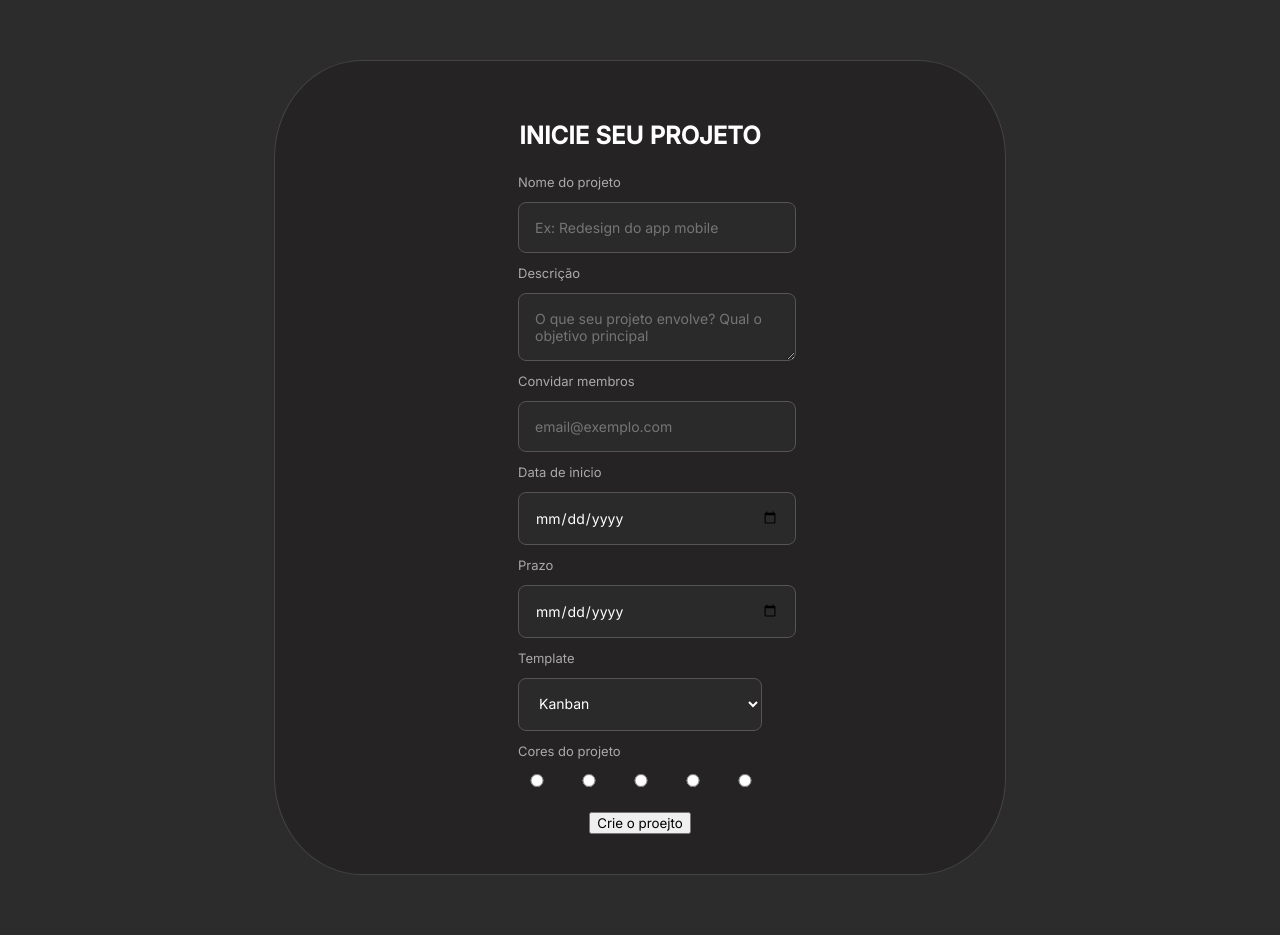
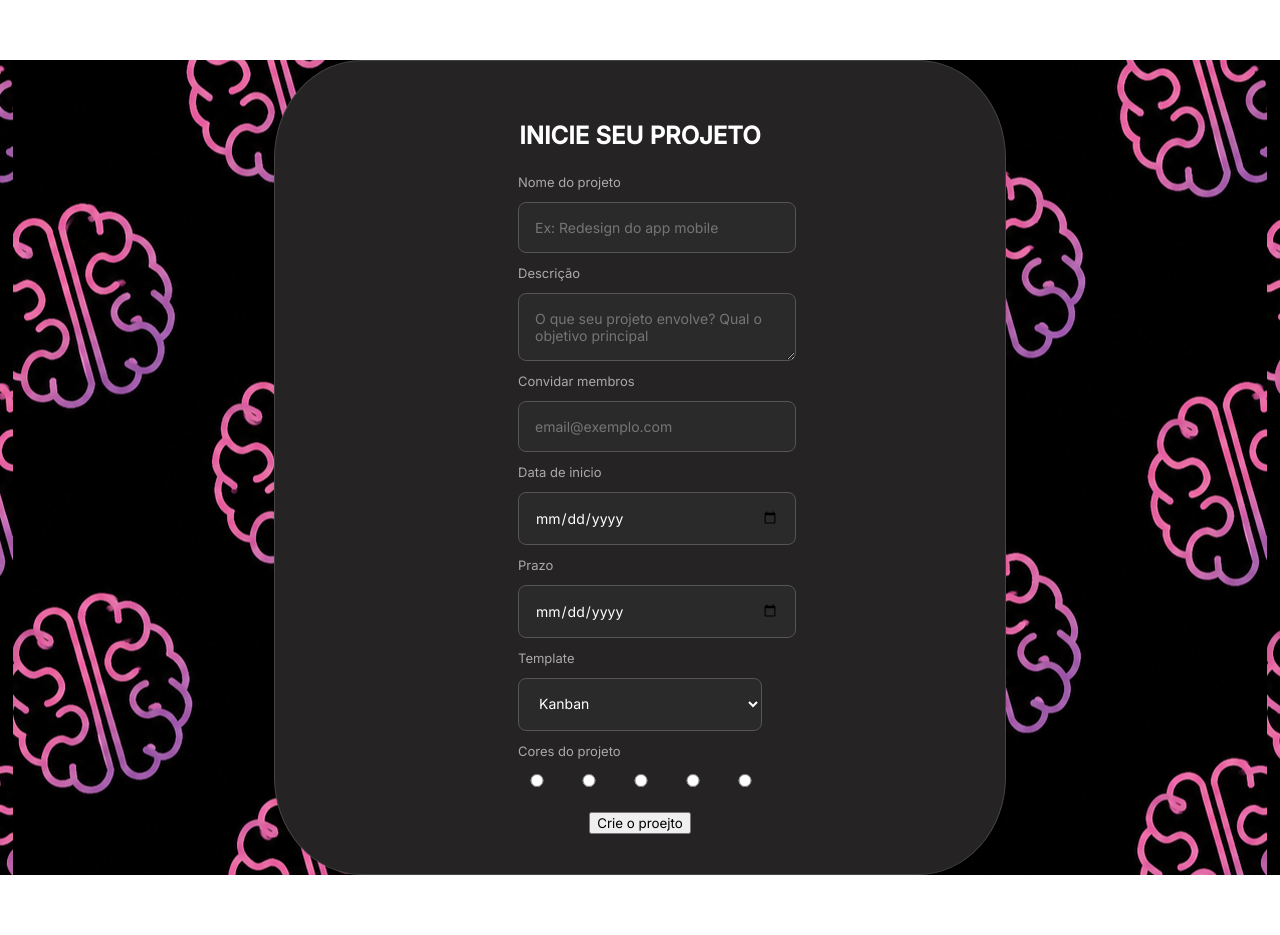
Before and after one commit to ShogunLTDA-Enterprise/NeuroCore, a Flask app: page / in a window 1280 px wide. Run offline with Flask 3, Linux system fonts and the light colour scheme.

Commit message:
coisas que vou tirar só pra pd dar commit

```diff
--- a/static/style.css
+++ b/static/style.css
@@ -2,7 +2,6 @@
 
 body {
   font-family: 'Inter', sans-serif;
-  background-color: #2c2c2c;
   margin: 0;
   padding: 0;
 }
@@ -18,6 +17,7 @@ body {
     margin: 60px auto;
     background-color: #252323;
     border-radius: 12%;
+    overflow: hidden;
 }
 
 form{
@@ -75,3 +75,11 @@ h2 {
 a{
   border-radius: 11%;
 }
+
+
+.cabecaralho {
+    min-height: 100vh;
+    background-image: url('/static/094e610e-f602-46d7-bfb1-0c1afaf90dbc.png');
+    background-position: center;
+    background-color: rgba(0, 0, 0, 0.5);
+}
```
Also changed, not shown: imagens/094e610e-f602-46d7-bfb1-0c1afaf90dbc.png (added), static/094e610e-f602-46d7-bfb1-0c1afaf90dbc.png (added).
